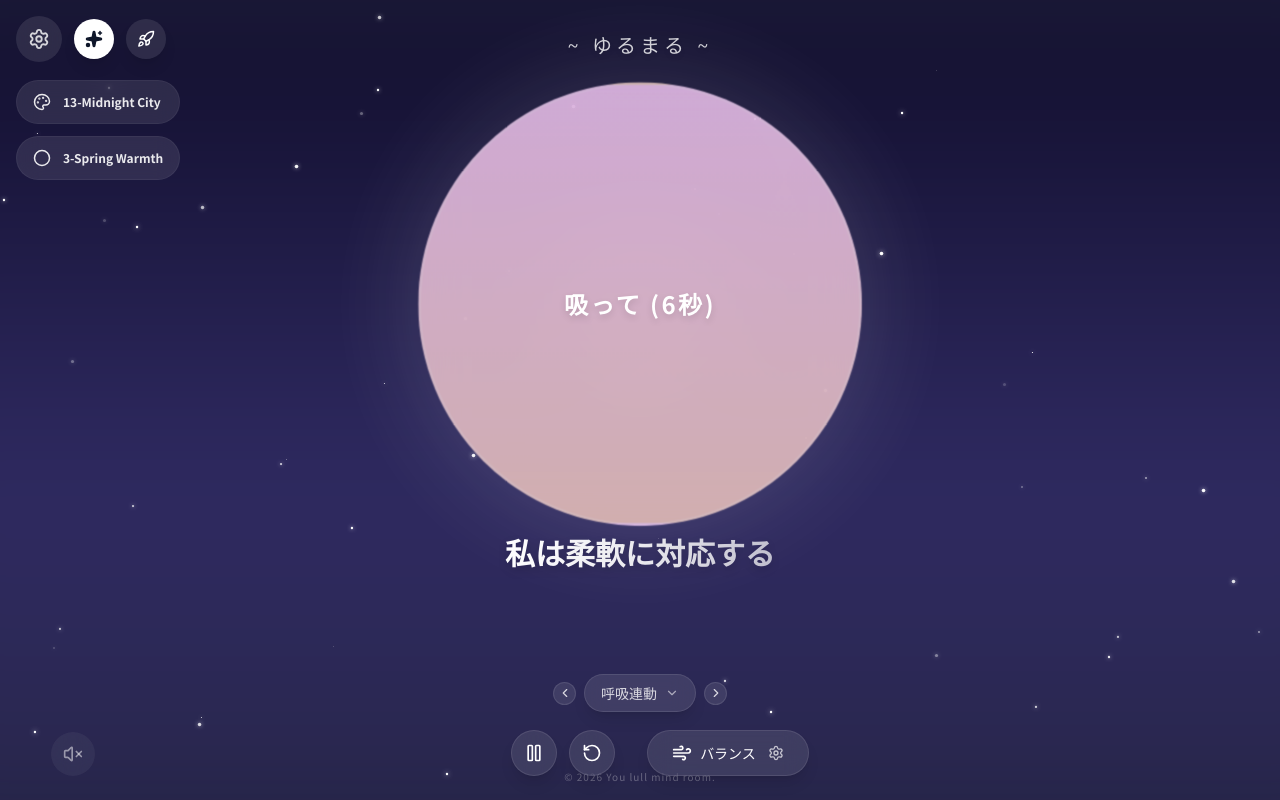
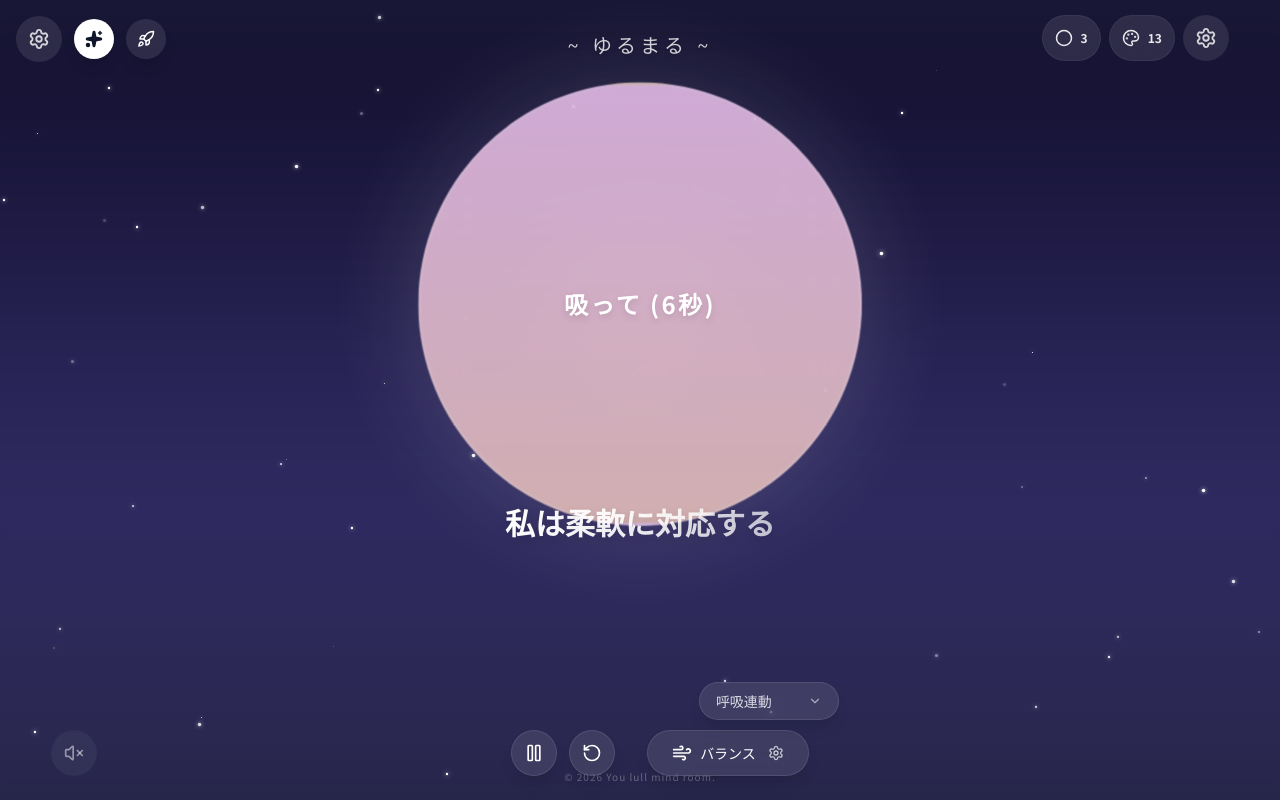
Before and after one commit to gtaketake123/yulumaru, a Next.js app: page / in a window 1280 px wide. Built offline with nearby package versions, Linux system fonts and the light colour scheme.

Commit message:
スマホ1-2の7~15反映済み

```diff
--- a/src/app/page.tsx
+++ b/src/app/page.tsx
@@ -41,6 +41,9 @@ export default function Home() {
 
   // Req 84: Starry Animation Overlay State
   const [starVariant, setStarVariant] = useState<"none" | "blink" | "rise">("blink");
+
+  // Mobile Req 10: Toggle for Word Mode Menu
+  const [isWordMenuOpen, setIsWordMenuOpen] = useState(false);
 
   // Req 17-18, 35-36, 40: 24 Coolhue gradients (Color Map for Directional Support)
   const THEME_COLORS: Record<string, string[]> = {
@@ -322,100 +325,84 @@ export default function Home() {
         {/* Req 99-6: Word Mode Dropdown at Bottom - Redesigned C4-5 (Portal Fix C4-9) */}
         {mounted ? createPortal(
           <div
-            className="pointer-events-auto fixed left-1/2 -translate-x-1/2 z-[300] flex items-center justify-center gap-2"
+            className="pointer-events-auto fixed z-[300]"
             style={{
-              bottom: '88px'
+              bottom: '10%',
+              left: '54.6%'
             }}
           >
-            {/* Left Box Button */}
-            <button
-              onClick={() => {
-                const modes = ["breath-sync", "falling", "inside", "random"];
-                const currentIndex = modes.indexOf(wordMode);
-                const prevIndex = (currentIndex - 1 + modes.length) % modes.length;
-                setWordMode(modes[prevIndex]);
-              }}
-              className="w-[23px] h-[23px] rounded-full bg-white/10 hover:bg-white/20 backdrop-blur-md flex items-center justify-center border border-white/10 text-white/80"
-            >
-              <ChevronDown size={14} className="rotate-90" />
-            </button>
-
             <div className="relative">
               <button
-                onClick={() => {
-                  // Toggle dropdown logic requires state, but for now we can use a simple focus approach or just rely on the existing visibility.
-                  // Since we can't easily add state to page.tsx without reading the top (useState hooks),
-                  // we will implement a CSS-based focus/active approach or use the existing state if possible.
-                  // BUT user requested "Fix to tap".
-                  // Let's assume we can add a state or use a ref.
-                  // Since I can't add state efficiently here without replacing the whole file header,
-                  // I will check if I can use a simpler method or if I must add state.
-                  // Wait, I can't add state in this tool call easily.
-                  // I will stick to the visual changes first, and maybe use 'focus-within' or similar if state is hard.
-                  // Actually, for a proper "Click to Open", I need a state variable.
-                  // I will try to add the variable in a separate call if needed, or assume I can't.
-                  // Let's use `group-focus` or `focus` on the button?
-                  // Or just implement the layout and the arrows first.
-                  // "プルダウンをタップで操作" -> The dropdown menu (absolute div) needs to show on click.
-                  // If I can't add state, I'll use the 'group' and `focus-within` trick?
-                  // `group:focus-within` works if the button keeps focus.
-                }}
-                className="group flex items-center gap-2 px-4 py-2 rounded-full bg-white/10 hover:bg-white/20 backdrop-blur-md transition-all text-sm font-medium border border-white/10 shadow-lg text-white/80 hover:text-white focus:outline-none"
-                tabIndex={0}
+                onClick={() => setIsWordMenuOpen(!isWordMenuOpen)}
+                className="group flex items-center justify-between px-4 py-2 rounded-full bg-white/10 hover:bg-white/20 backdrop-blur-md transition-all text-sm font-medium border border-white/10 shadow-lg text-white/80 hover:text-white"
+                style={{ width: '140px' }} // Match width of previous container roughly or Breathing button? User said 54.6% position.
+              // Wait, user said "Right edge nicely aligned". If left is 54.6% (215px) and width is 182px, Right is 397px. Screen is 393px. Overflow!
+              // Breathing Mode Button (Req 15 prev): Left 54.6% (215px), Width 140px. Right Edge 355px.
+              // User said "Right edge aligned cleanly". This likely means "Align Right with Breathing Button".
+              // If Dropdown is also Left 54.6% and Width 140px, they align.
+              // I will set width to 140px to match Breathing Mode Button.
               >
-                <span>
+                <span className="truncate">
                   {wordMode === "breath-sync" && "呼吸連動"}
                   {wordMode === "random" && "手動"}
                   {wordMode === "falling" && "言葉の雨"}
                   {wordMode === "inside" && "サークル内"}
                 </span>
-                <ChevronDown size={14} className="opacity-70 transition-transform group-focus:rotate-180" />
+                <ChevronDown size={14} className={`opacity-70 transition-transform ${isWordMenuOpen ? "rotate-180" : ""}`} />
 
-                {/* Dropdown Menu - Show on Group Focus/Hover */}
-                <div className="absolute bottom-full left-1/2 -translate-x-1/2 mb-2 w-40 py-2 bg-[#1a1a2e]/95 backdrop-blur-xl border border-white/10 rounded-xl shadow-2xl opacity-0 invisible group-focus:opacity-100 group-focus:visible hover:opacity-100 hover:visible transition-all transform origin-bottom overflow-hidden z-[301]">
-                  <div onClick={() => setWordMode("breath-sync")} className="w-full text-left px-4 py-3 hover:bg-white/10 text-xs transition-colors cursor-pointer">呼吸連動</div>
-                  <div onClick={() => setWordMode("random")} className="w-full text-left px-4 py-3 hover:bg-white/10 text-xs transition-colors cursor-pointer">手動</div>
-                  <div onClick={() => setWordMode("falling")} className="w-full text-left px-4 py-3 hover:bg-white/10 text-xs transition-colors cursor-pointer">言葉の雨</div>
-                  <div onClick={() => setWordMode("inside")} className="w-full text-left px-4 py-3 hover:bg-white/10 text-xs transition-colors cursor-pointer">サークル内</div>
+                {/* Dropdown Menu - Show on State True */}
+                <div className={`absolute bottom-full left-0 w-full mb-2 py-2 bg-[#1a1a2e]/95 backdrop-blur-xl border border-white/10 rounded-xl shadow-2xl transition-all transform origin-bottom overflow-hidden z-[301] ${isWordMenuOpen ? "opacity-100 visible scale-100" : "opacity-0 invisible scale-95"}`}>
+                  <div onClick={() => { setWordMode("breath-sync"); setIsWordMenuOpen(false); }} className="w-full text-left px-4 py-3 hover:bg-white/10 text-xs transition-colors cursor-pointer">呼吸連動</div>
+                  <div onClick={() => { setWordMode("random"); setIsWordMenuOpen(false); }} className="w-full text-left px-4 py-3 hover:bg-white/10 text-xs transition-colors cursor-pointer">手動</div>
+                  <div onClick={() => { setWordMode("falling"); setIsWordMenuOpen(false); }} className="w-full text-left px-4 py-3 hover:bg-white/10 text-xs transition-colors cursor-pointer">言葉の雨</div>
+                  <div onClick={() => { setWordMode("inside"); setIsWordMenuOpen(false); }} className="w-full text-left px-4 py-3 hover:bg-white/10 text-xs transition-colors cursor-pointer">サークル内</div>
                 </div>
               </button>
             </div>
-
-            {/* Right Box Button */}
-            <button
-              onClick={() => {
-                const modes = ["breath-sync", "falling", "inside", "random"];
-                const currentIndex = modes.indexOf(wordMode);
-                const nextIndex = (currentIndex + 1) % modes.length;
-                setWordMode(modes[nextIndex]);
-              }}
-              className="w-[23px] h-[23px] rounded-full bg-white/10 hover:bg-white/20 backdrop-blur-md flex items-center justify-center border border-white/10 text-white/80"
-            >
-              <ChevronDown size={14} className="-rotate-90" />
-            </button>
           </div>,
           document.body
         ) : null}
 
       </div>
 
-      <div className="absolute top-20 left-4 z-40 flex flex-col gap-3 pointer-events-auto">
-        {/* Req 73: Sequential BG loop with UI [Icon + Number + Name] */}
+      {/* Top Right Buttons (Req 14, 15) */}
+      <div className="absolute top-[1.9%] right-[4%] z-40 flex items-center gap-2 pointer-events-auto flex-row-reverse">
+        <SettingsMenu
+          wordMode={wordMode} setWordMode={setWordMode}
+          bgTheme={bgTheme} setBgTheme={setBgTheme}
+          circleColor={circleColor} setCircleColor={setCircleColor}
+          enableTTS={enableTTS} setEnableTTS={setEnableTTS}
+          fallingSpeed={fallingSpeed} setFallingSpeed={setFallingSpeed}
+          fallingDensity={fallingDensity} setFallingDensity={setFallingDensity}
+          fallingColorful={fallingColorful} setFallingColorful={setFallingColorful}
+          circleScale={circleScale} setCircleScale={setCircleScale}
+          bgAnimSpeed={bgAnimSpeed} setBgAnimSpeed={setBgAnimSpeed}
+          bgAnimDirection={bgAnimDirection} setBgAnimDirection={setBgAnimDirection}
+          showCircle={showCircle} setShowCircle={setShowCircle}
+          showWords={showWords} setShowWords={setShowWords}
+          starVariant={starVariant} setStarVariant={setStarVariant}
+          blurSharpness={blurSharpness} setBlurSharpness={setBlurSharpness}
+          blurFantasy={blurFantasy} setBlurFantasy={setBlurFantasy}
+          isPaused={isPaused} togglePause={togglePause}
+        />
+
+        {/* Theme Palette */}
         <button
           onClick={() => {
             const currentIndex = themes.findIndex(t => t.id === bgTheme);
             const nextIndex = (currentIndex + 1) % themes.length;
             setBgTheme(themes[nextIndex].id);
           }}
-          className="flex items-center gap-3 px-4 py-3 rounded-full bg-white/10 hover:bg-white/20 backdrop-blur-md text-white/90 transition-all border border-white/5"
+          className="flex items-center gap-2 px-3 py-2 rounded-full bg-white/10 hover:bg-white/20 backdrop-blur-md text-white/90 transition-all border border-white/5 h-[46px]"
           title="背景色を順に変更"
         >
           <Palette size={18} />
           <span className="text-xs font-bold whitespace-nowrap">
-            {themes.find(t => t.id === bgTheme)?.name || "1-Calm Sky"}
+            {themes.findIndex(t => t.id === bgTheme) + 1}
           </span>
         </button>
 
+        {/* Circle Color */}
         <button
           onClick={() => {
             const currentIndex = themes.findIndex(t => t.id === circleColor) !== -1
@@ -424,17 +411,17 @@ export default function Home() {
             const nextIndex = (currentIndex + 1) % themes.length;
             setCircleColor(themes[nextIndex].id);
           }}
-          className="flex items-center gap-3 px-4 py-3 rounded-full bg-white/10 hover:bg-white/20 backdrop-blur-md text-white/90 transition-all border border-white/5"
+          className="flex items-center gap-2 px-3 py-2 rounded-full bg-white/10 hover:bg-white/20 backdrop-blur-md text-white/90 transition-all border border-white/5 h-[46px]"
           title="サークル色を順に変更"
         >
           <Circle size={18} />
           <span className="text-xs font-bold whitespace-nowrap">
-            {themes.find(t => t.id === circleColor)?.name || "1"}
+            {themes.findIndex(t => t.id === circleColor) !== -1 ? themes.findIndex(t => t.id === circleColor) + 1 : 1}
           </span>
         </button>
       </div>
 
-      <footer className="absolute bottom-4 text-[10px] text-white/30 tracking-widest z-30 font-sans">
+      <footer className="absolute bottom-4 text-[10px] text-white/30 tracking-widest z-30 font-sans w-full text-center pointer-events-none">
         © 2026 You lull mind room.
       </footer>
 
--- a/src/components/BackgroundAudio.tsx
+++ b/src/components/BackgroundAudio.tsx
@@ -84,7 +84,7 @@ export default function BackgroundAudio() {
         <div className="fixed bottom-[3%] left-[4%] z-40 flex flex-col-reverse items-center gap-4">
             <button
                 onClick={toggleAudio}
-                className={`p-3 rounded-full backdrop-blur-md transition-all ${isPlaying ? "bg-white/20 text-white shadow-[0_0_15px_rgba(255,255,255,0.3)]" : "bg-white/5 text-white/50 hover:bg-white/10"
+                className={`w-[46px] h-[46px] flex items-center justify-center rounded-full backdrop-blur-md transition-all ${isPlaying ? "bg-white/20 text-white shadow-[0_0_15px_rgba(255,255,255,0.3)]" : "bg-white/5 text-white/50 hover:bg-white/10"
                     }`}
                 title="環境音 (ブラウンノイズ)"
             >
--- a/src/components/BreathingGuide.tsx
+++ b/src/components/BreathingGuide.tsx
@@ -105,7 +105,7 @@ export default function BreathingGuide({
     onCycleComplete,
     circleColor = "bg-gradient-to-br from-white/40 to-white/10",
     centerContent,
-    baseScale = 1.5, // Req 49: Default multiplier
+    baseScale = 1.8, // Req 49: Default multiplier
 }: BreathingGuideProps) {
     const [activeMode, setActiveMode] = useState<BreathingConfig>(
         BREATHING_MODES.find(m => m.id === defaultMode) || BREATHING_MODES[0]
--- a/src/components/PositiveAffirmations.tsx
+++ b/src/components/PositiveAffirmations.tsx
@@ -150,7 +150,7 @@ export default function PositiveAffirmations({
     // Mode: Manual (Random)
     if (mode === "random") {
         return (
-            <div className="flex flex-col items-center justify-center gap-6 z-20">
+            <div className="flex flex-col items-center justify-center gap-6 z-20 -translate-y-[30px]">
                 <AnimatePresence mode="wait">
                     <motion.div
                         key={currentMessage}
@@ -168,7 +168,7 @@ export default function PositiveAffirmations({
 
                 <button
                     onClick={handleManualClick}
-                    className="flex items-center gap-2 px-6 py-3 rounded-full bg-white/10 hover:bg-white/20 backdrop-blur-md border border-white/20 text-white transition-all group cursor-pointer pointer-events-auto"
+                    className="fixed bottom-[10%] left-[20%] flex items-center gap-2 px-6 py-3 rounded-full bg-white/10 hover:bg-white/20 backdrop-blur-md border border-white/20 text-white transition-all group cursor-pointer pointer-events-auto z-50"
                 >
                     <RefreshCw className="group-hover:rotate-180 transition-transform duration-500" size={20} />
                     <span>次の言葉</span>
@@ -207,7 +207,7 @@ export default function PositiveAffirmations({
                 animate={{ opacity: 1, y: 0, filter: "blur(0px)" }}
                 exit={{ opacity: 0, y: -20, filter: "blur(5px)" }}
                 transition={{ duration: 1.0 }}
-                className="text-center px-4 max-w-2xl z-20"
+                className="text-center px-4 max-w-2xl z-20 -translate-y-[30px]"
             >
                 <p className="text-xl md:text-3xl font-bold bg-clip-text text-transparent bg-gradient-to-r from-white via-white/90 to-white/70 drop-shadow-lg leading-relaxed py-2">
                     {currentMessage}
```
